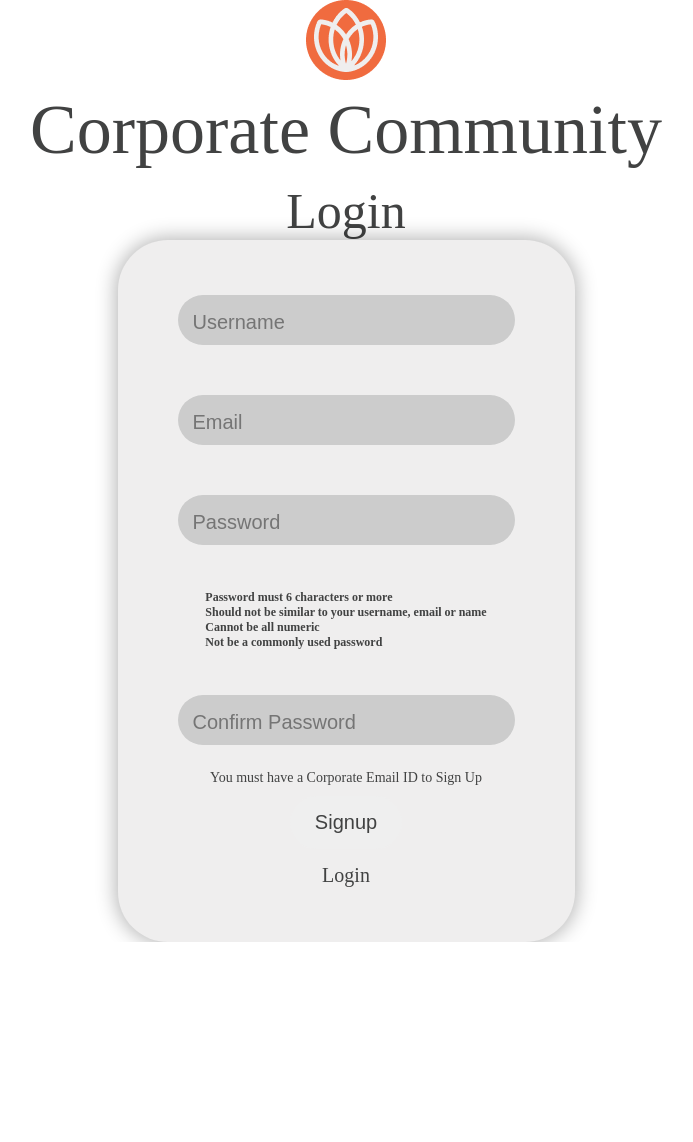
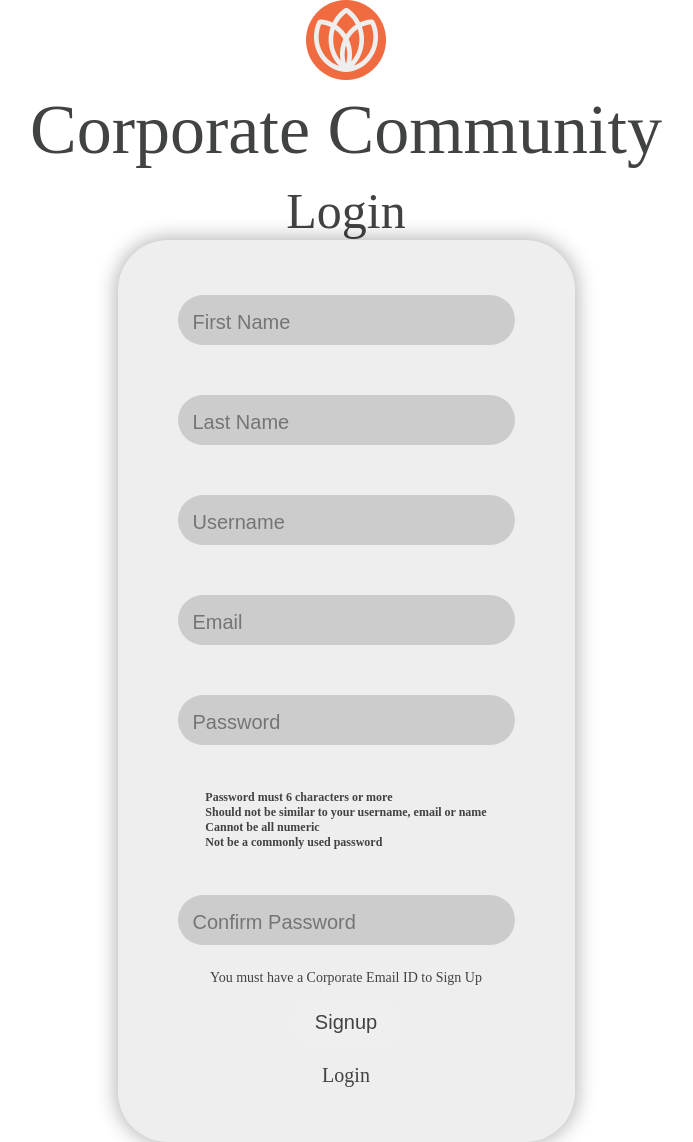
Before and after one commit to alangaurav/csocial, a Django app: page /signup/ in a window 1280 px wide. Shown: the whole page, without its empty margins (294-987 px from the left). Before the commit the page ends 942 px from the top, so only its background shows below. Run offline with Django 5.2, Linux system fonts and the light colour scheme.

Commit message:
community: Update signup logic
Added first and last name fields to the sign up form template.
Added first and last name fields to the forms logic.
Added 'About Me' as default value for profile description.

Signed-off-by: Alan Gaurav <alangaurav@gmail.com>

```diff
--- a/community/forms.py
+++ b/community/forms.py
@@ -9,7 +9,7 @@ class UserAndProfileCreationForm(UserCreationForm):
     email = forms.EmailField(validators=[EmailValidator(allowlist=domains)])
     class Meta:
         model = User
-        fields = ['username', 'email', 'password1', 'password2']
+        fields = ['username', 'email', 'password1', 'password2', 'first_name', 'last_name']
 
 class ProfileUpdateForm(forms.Form):
     profile_image = forms.ImageField(required=False)
--- a/community/templates/signup.html
+++ b/community/templates/signup.html
@@ -2,6 +2,14 @@
 {% block 'form-container' %}
 <form method="POST" class="form-container" action="{% url 'signup' %}" id="signupform">
     {% csrf_token %}
+    <div class="form-group">
+        <input type="text" name="first_name" id="first_name" placeholder="First Name" required class="input--login">
+        <label for="first_name">First Name</label>
+    </div>
+    <div class="form-group">
+        <input type="text" name="last_name" id="last_name" placeholder="Last Name" required class="input--login">
+        <label for="last_name">Last Name</label>
+    </div>
     <div class="form-group">
         <input type="text" name="username" id="username" placeholder="Username" required class="input--login">
         <label for="username">Username</label>
--- a/community/views.py
+++ b/community/views.py
@@ -35,7 +35,7 @@ def signup_view(request):
                     user=user,
                     #date_of_birth=user_profile_form.cleaned_data['date_of_birth'],
                     #profile_image=user_profile_form.cleaned_data['profile_image'],
-                    #description=user_profile_form.cleaned_data['description'],
+                    description='About Me',
                     company = company
                 )
                 profile.save()
```
